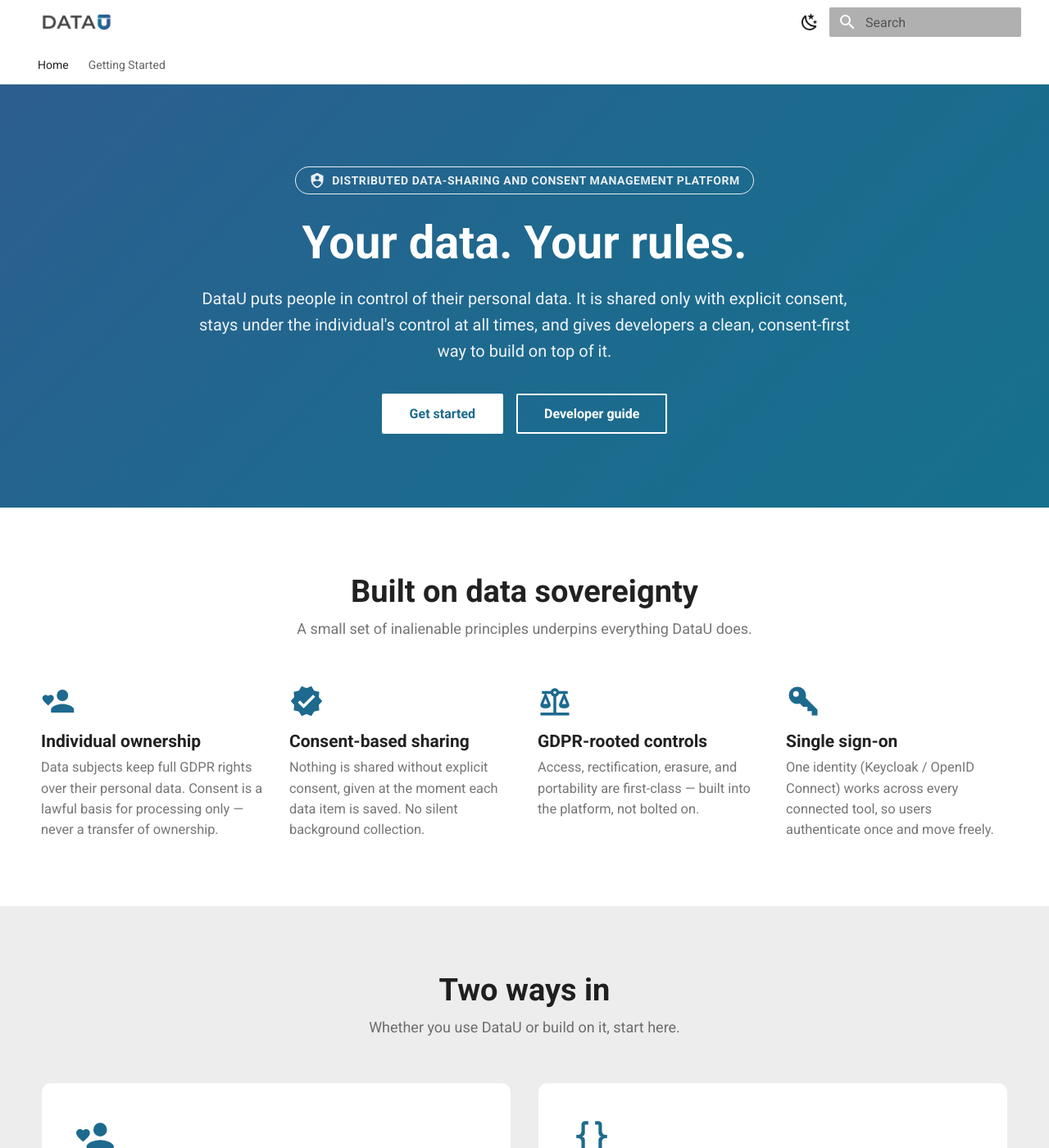
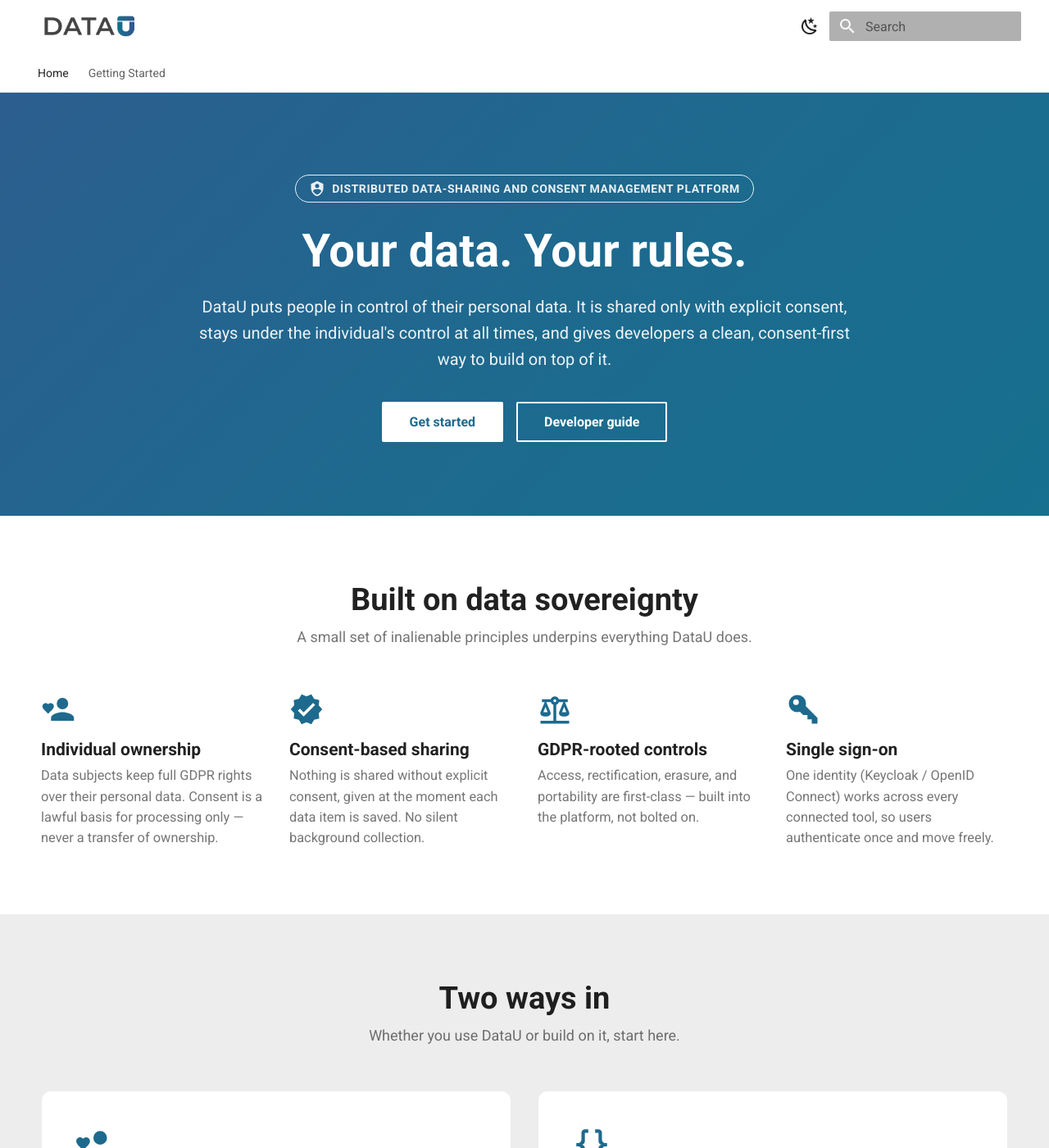
Before and after one commit to jibecompany/datau-docs, an MkDocs documentation site: the page built from docs/index.md, in a window 1280 px wide and 1400 px high. Shown: the whole window at 82% size. Built offline with MkDocs 1.6.1 and Material for MkDocs 9.7.7, drawn with Linux system fonts in a browser that asks for light colours.

Commit message:
Keep original logo colours in dark mode and enlarge logo
- Remove the dark-mode invert; the logo now keeps its real colours in
  both themes
- In dark mode, back the dark wordmark with a white rounded pill so it
  stays legible on the dark header
- Increase logo height (1.5rem -> 2rem)

Co-Authored-By: Claude Opus 4.8 (1M context) <noreply@anthropic.com>

```diff
--- a/docs/stylesheets/extra.css
+++ b/docs/stylesheets/extra.css
@@ -41,14 +41,18 @@
   color: var(--md-default-fg-color--light);
 }
 
-/* Keep the logo's original colours in light mode; the wordmark is dark,
-   so invert it to white only in dark mode where the header is dark. */
+/* Keep the logo's original colours in both light and dark mode. */
 .md-header__button.md-logo img {
-  height: 1.5rem;
+  height: 2rem;
   width: auto;
 }
-[data-md-color-scheme="slate"] .md-header__button.md-logo img {
-  filter: brightness(0) invert(1);
+/* In dark mode the header is dark, so give the dark wordmark a light
+   backing pill to stay legible without changing the logo's colours. */
+[data-md-color-scheme="slate"] .md-header__button.md-logo {
+  padding: 0.2rem 0.5rem;
+  margin: 0.2rem 0;
+  background-color: #ffffff;
+  border-radius: 0.4rem;
 }
 
 /* Logo already spells "DataU" — hide the redundant site-name text,
```
